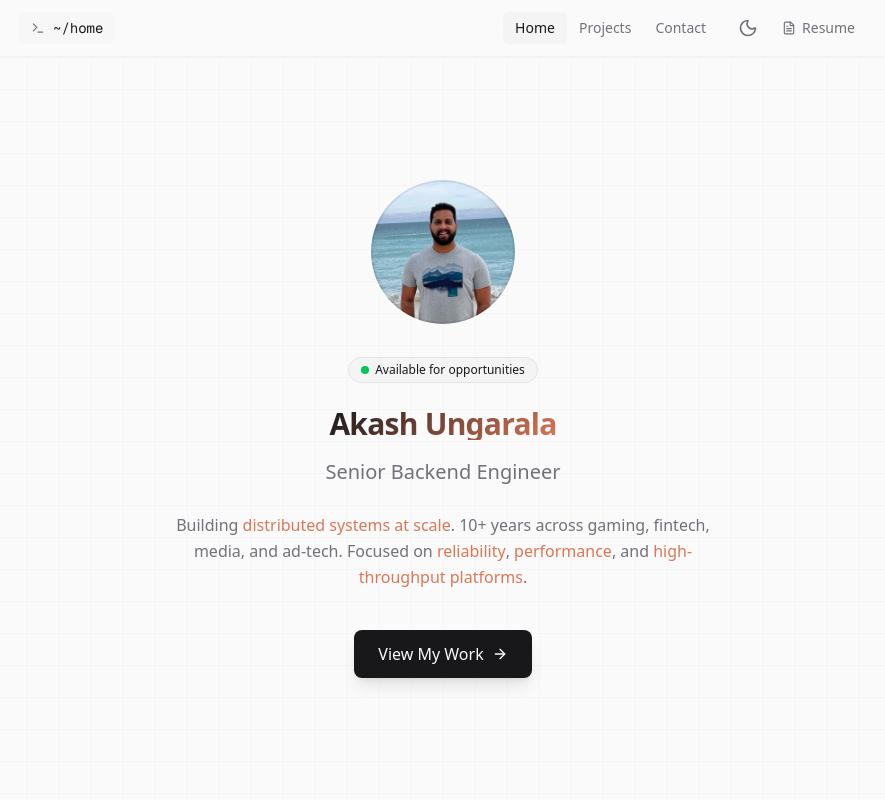
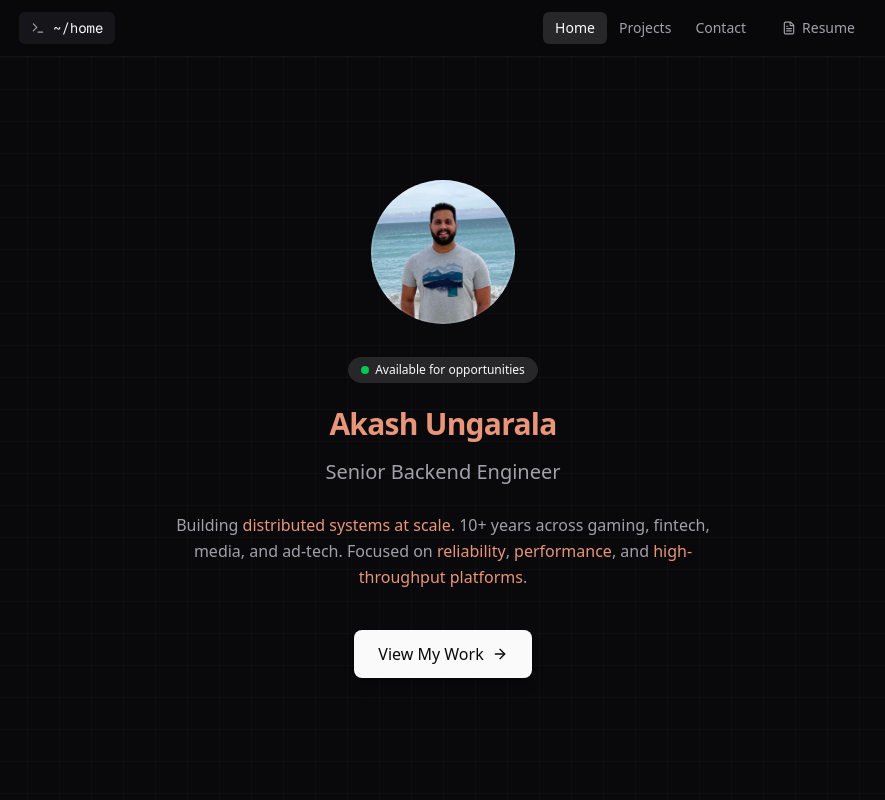
Before and after one commit to akashungarala/portfolio, a Next.js app: page / in a window 1280 px wide. Shown: the top 800 px of the page, without its empty margins (197-1082 px from the left). Built offline with nearby package versions, Linux system fonts and the light colour scheme; no server answers.

Commit message:
feat: remove theme toggle and enforce dark mode only
- Remove ThemeToggle button from header
- Remove ThemeProvider wrapper from layout
- Set dark class directly on html element
- Replace gradient text with solid accent color
- Simplify section-title and text-gradient classes

```diff
--- a/src/app/globals.css
+++ b/src/app/globals.css
@@ -214,19 +214,15 @@
     font-weight: 500;
   }
 
-  /* Section title with accent */
+  /* Section title with accent color */
   .section-title {
     @apply text-2xl font-semibold sm:text-3xl;
-    background: linear-gradient(135deg, var(--foreground) 0%, var(--highlight) 100%);
-    -webkit-background-clip: text;
-    -webkit-text-fill-color: transparent;
-    background-clip: text;
+    color: var(--highlight);
   }
 
-  /* Subtle text gradient for headings */
+  /* Text gradient - now solid color */
   .text-gradient {
-    @apply bg-clip-text text-transparent;
-    background-image: linear-gradient(to right, var(--foreground) 0%, var(--muted-foreground) 100%);
+    color: var(--foreground);
   }
 
   /* Card hover effect */
--- a/src/app/layout.tsx
+++ b/src/app/layout.tsx
@@ -3,7 +3,6 @@ import { Geist, Geist_Mono } from 'next/font/google';
 import { Footer } from '@/components/layout/Footer';
 import { Header } from '@/components/layout/Header';
 import { SmoothScrollProvider } from '@/components/providers/SmoothScrollProvider';
-import { ThemeProvider } from '@/components/providers/ThemeProvider';
 import './globals.css';
 
 const geistSans = Geist({
@@ -74,9 +73,8 @@ export default function RootLayout({
   children: React.ReactNode;
 }>) {
   return (
-    <html lang="en" suppressHydrationWarning className="overflow-x-hidden">
+    <html lang="en" className="dark overflow-x-hidden">
       <body className={`${geistSans.variable} ${geistMono.variable} antialiased overflow-x-hidden`}>
-        <ThemeProvider>
         <SmoothScrollProvider>
           <div className="relative flex min-h-screen flex-col bg-background">
             <Header />
@@ -84,7 +82,6 @@ export default function RootLayout({
             <Footer />
           </div>
         </SmoothScrollProvider>
-        </ThemeProvider>
       </body>
     </html>
   );
--- a/src/components/layout/Header.tsx
+++ b/src/components/layout/Header.tsx
@@ -3,7 +3,6 @@
 import { FileText, Terminal } from 'lucide-react';
 import Link from 'next/link';
 import { usePathname } from 'next/navigation';
-import { ThemeToggle } from '@/components/ui/ThemeToggle';
 import { cn } from '@/lib/utils';
 
 const navLinks = [
@@ -71,8 +70,7 @@ export function Header() {
             })}
           </div>
 
-          <div className="flex items-center gap-1 ml-2">
-            <ThemeToggle />
+          <div className="flex items-center ml-2">
             <a
               href="/resume.pdf"
               target="_blank"
```
Lines whose indentation alone changed are shown as unchanged.
